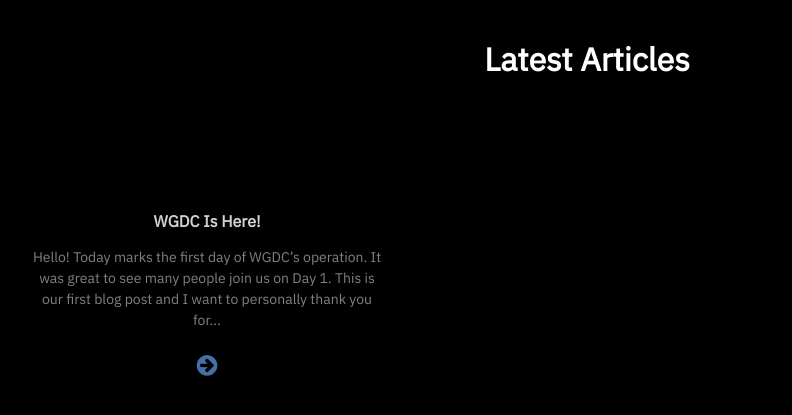
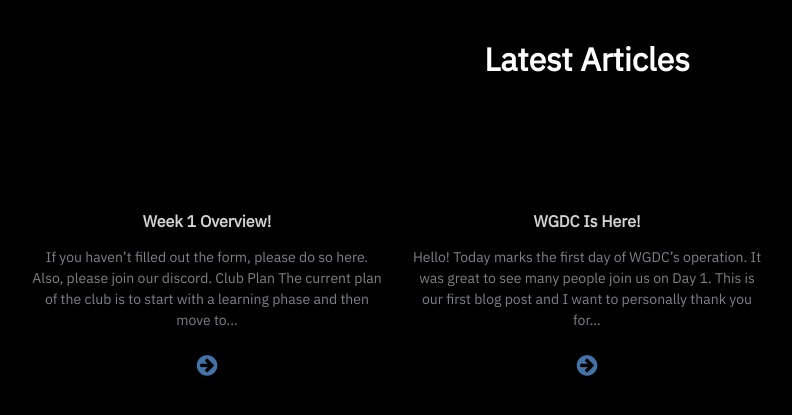
Before and after one commit to Westdale-Game-Development-Club/website, a Jekyll site: the page built from docs/blog.markdown, in a window 1280 px wide. Shown: the top 415 px of the page, without its empty margins (53-845 px from the left). Built offline with Jekyll 4.4.1, drawn with Linux system fonts in a browser that asks for light colours; some of the changed lines change nothing that is shown.

Commit message:
new article

```diff
--- a/docs/_config.yml
+++ b/docs/_config.yml
@@ -52,3 +52,5 @@ plugins:
 #   - vendor/cache/
 #   - vendor/gems/
 #   - vendor/ruby/
+
+# future: true
--- /dev/null
+++ b/docs/_posts/2021-11-19-Week-1.md
@@ -0,0 +1,25 @@
+---
+layout: post
+title: "Week 1 Overview!"
+date: 2021-11-19 12:15:00 -0500
+author: Connor
+categories: general
+---
+
+If you haven't filled out the form, please do so [here](https://docs.google.com/forms/d/e/1FAIpQLSeF45mZSJVTC3N1WWwz343F0-DFy2hH62ptmithSPhVsZeEiA/viewform?usp=sf_link). Also, please join our [discord](https://discord.com/invite/w6zX8HeuNq).
+
+## Club Plan
+
+The current plan of the club is to start with a learning phase and then move to a building phase. The learning phase will allow you to get to know other club members and improve your skills. Although we haven't set a length for this phase, we expect it to last 1-2 months. The next phase is where the whole club will work together on a single game. Our goal is to finish it by the end of the school year and publish it to steam.
+
+## Members
+
+The goal of this club is ambitious, so we encourage you to recruit friends that may be interested in joining. Anyone can sign up at [WestdaleGames.com](https://westdalegames.com)
+
+## What To Expect Moving Forward
+
+In the next couple of days, we will get everyone settled into one or more teams. We will likely do a few more weekly meetings with the entire club, then move to team-specific meetings. Each team will collaborate on projects, share skills, and prepare for the building phase.
+
+## Contact
+
+If you have any questions, discord is the best place to ask. Also, feel free to chat with other members in the general channel or team-specific ones.
```
Also changed, not shown: docs/_layouts/assets/css/styles.min.css, docs/assets/css/styles.min.css, 2 other files.
